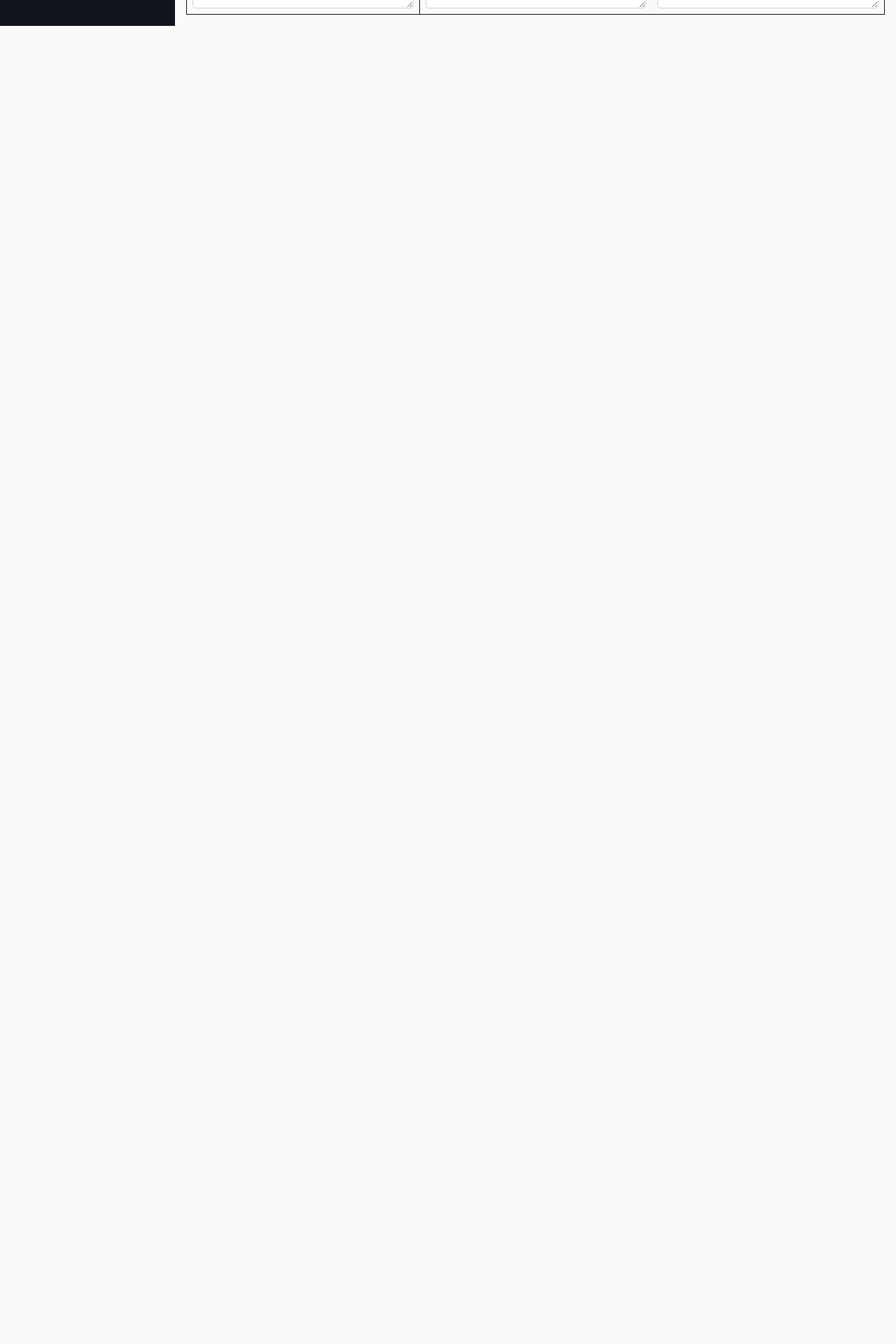
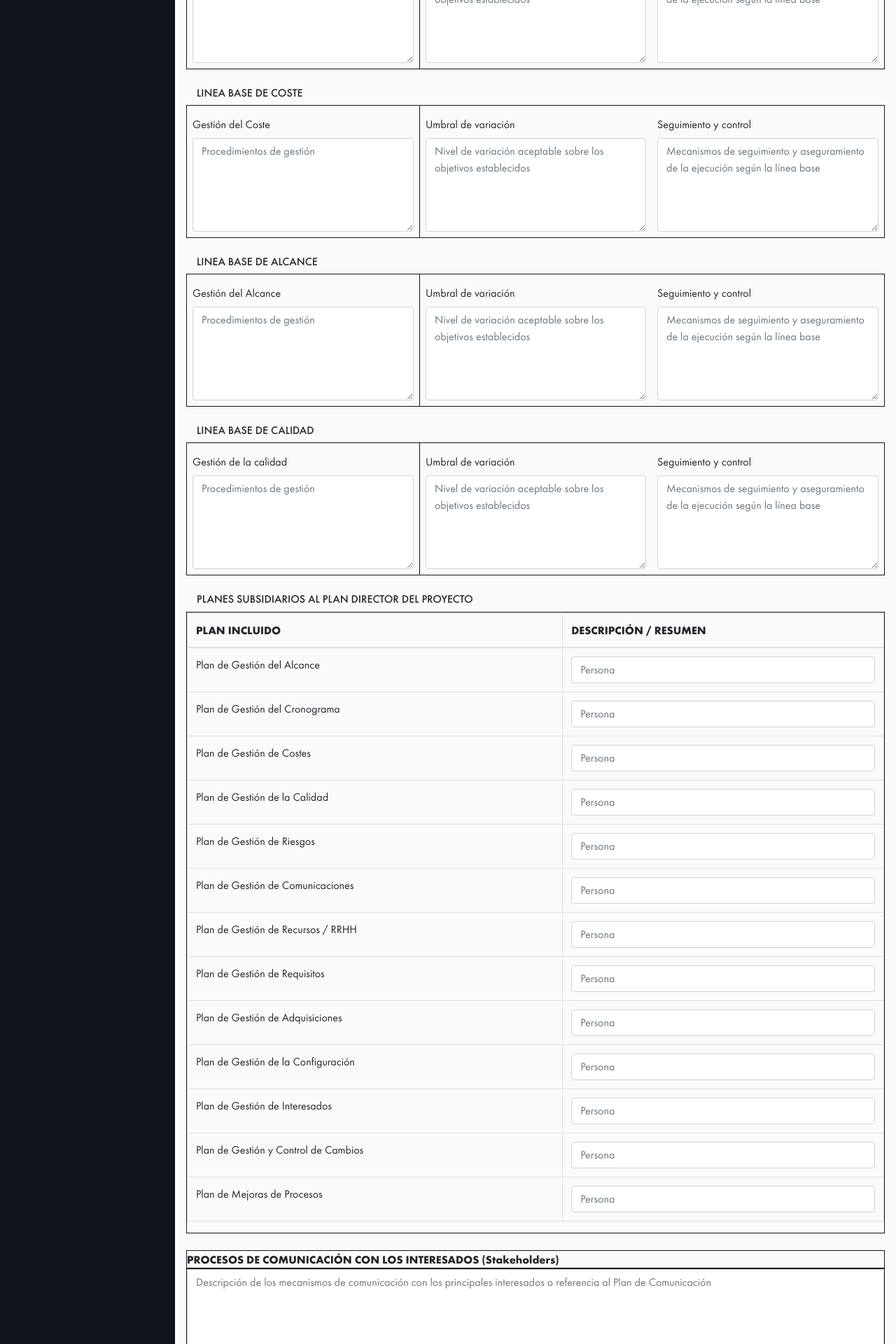
Before and after one commit to loremtz34/ISO21500, an Angular app: page /integracion/planificacion in a window 1280 px wide. Shown: the part 1200-3120 px from the top of the page at 70% size. Before the commit the page ends 1237 px from the top, so only its background shows below. Built offline with nearby package versions, Linux system fonts and the light colour scheme.

Commit message:
Formulario planificación

```diff
--- a/src/app/integracion/planificacion-proyecto/planificacion-proyecto.component.html
+++ b/src/app/integracion/planificacion-proyecto/planificacion-proyecto.component.html
@@ -125,28 +125,205 @@
         </tbody>
       </table>
     </div>
+    <br>
     <h6>LINEA BASE DE TIEMPO / CRONOGRAMA</h6>
     <div class="row">
       <div class="col-sm-4">
         <label for="personaResponsable" class="col-form-label">Gestión de Cronograma</label>
+        <textarea name="" id="" rows="5" class="form-control" placeholder="Procedimientos de gestión"></textarea>
       </div>
       <div class="col-sm-4">
         <label for="personaResponsable" class="col-form-label">Umbral de variación</label>
+        <textarea name="" id="" rows="5" class="form-control" placeholder="Nivel de variación aceptable sobre los objetivos establecidos"></textarea>
       </div>
       <div class="col-sm-4">
         <label for="personaResponsable" class="col-form-label">Seguimiento y control</label>
+        <textarea name="" id="" rows="5" class="form-control" placeholder="Mecanismos de seguimiento y aseguramiento de la ejecución según la línea base"></textarea>
       </div>
     </div>
+    <br>
+    <h6>LINEA BASE DE COSTE</h6>
     <div class="row">
       <div class="col-sm-4">
-        <textarea name="" id="" rows="2" class="form-control" placeholder="Procedimientos de gestión"></textarea>
+        <label for="personaResponsable" class="col-form-label">Gestión del Coste</label>
+        <textarea name="" id="" rows="5" class="form-control" placeholder="Procedimientos de gestión"></textarea>
       </div>
       <div class="col-sm-4">
-          <textarea name="" id="" rows="2" class="form-control" placeholder="Procedimientos de gestión"></textarea>
+        <label for="personaResponsable" class="col-form-label">Umbral de variación</label>
+        <textarea name="" id="" rows="5" class="form-control" placeholder="Nivel de variación aceptable sobre los objetivos establecidos"></textarea>
       </div>
       <div class="col-sm-4">
-            <textarea name="" id="" rows="2" class="form-control" placeholder="Procedimientos de gestión"></textarea>
+        <label for="personaResponsable" class="col-form-label">Seguimiento y control</label>
+        <textarea name="" id="" rows="5" class="form-control" placeholder="Mecanismos de seguimiento y aseguramiento de la ejecución según la línea base"></textarea>
       </div>
+    </div>
+    <br>
+    <h6>LINEA BASE DE ALCANCE</h6>
+    <div class="row">
+      <div class="col-sm-4">
+        <label for="personaResponsable" class="col-form-label">Gestión del Alcance</label>
+        <textarea name="" id="" rows="5" class="form-control" placeholder="Procedimientos de gestión"></textarea>
+      </div>
+      <div class="col-sm-4">
+        <label for="personaResponsable" class="col-form-label">Umbral de variación</label>
+        <textarea name="" id="" rows="5" class="form-control" placeholder="Nivel de variación aceptable sobre los objetivos establecidos"></textarea>
+      </div>
+      <div class="col-sm-4">
+        <label for="personaResponsable" class="col-form-label">Seguimiento y control</label>
+        <textarea name="" id="" rows="5" class="form-control" placeholder="Mecanismos de seguimiento y aseguramiento de la ejecución según la línea base"></textarea>
+      </div>
+    </div>
+    <br>
+    <h6>LINEA BASE DE CALIDAD</h6>
+    <div class="row">
+      <div class="col-sm-4">
+        <label for="personaResponsable" class="col-form-label">Gestión de la calidad</label>
+        <textarea name="" id="" rows="5" class="form-control" placeholder="Procedimientos de gestión"></textarea>
+      </div>
+      <div class="col-sm-4">
+        <label for="personaResponsable" class="col-form-label">Umbral de variación</label>
+        <textarea name="" id="" rows="5" class="form-control" placeholder="Nivel de variación aceptable sobre los objetivos establecidos"></textarea>
+      </div>
+      <div class="col-sm-4">
+        <label for="personaResponsable" class="col-form-label">Seguimiento y control</label>
+        <textarea name="" id="" rows="5" class="form-control" placeholder="Mecanismos de seguimiento y aseguramiento de la ejecución según la línea base"></textarea>
+      </div>
+    </div>
+    <br>
+    <h6>PLANES SUBSIDIARIOS AL PLAN DIRECTOR DEL PROYECTO</h6>
+    <div class="row">
+      <table class="table table-bordered">
+        <thead>
+          <tr>
+            <th>
+              <b>PLAN INCLUIDO</b>
+            </th>
+            <th>
+              <b>DESCRIPCIÓN / RESUMEN</b>
+            </th>
+          </tr>
+        </thead>
+        <tbody>
+          <tr>
+            <td>Plan de Gestión del Alcance</td>
+            <td><input type="text" class="form-control" id="personaResponsable" placeholder="Persona"></td>
+          </tr>
+          <tr>
+            <td>Plan de Gestión del Cronograma</td>
+            <td><input type="text" class="form-control" id="personaResponsable" placeholder="Persona"></td>
+          </tr>
+          <tr>
+            <td>Plan de Gestión de Costes</td>
+            <td><input type="text" class="form-control" id="personaResponsable" placeholder="Persona"></td>
+          </tr>
+          <tr>
+            <td>Plan de Gestión de la Calidad</td>
+            <td><input type="text" class="form-control" id="personaResponsable" placeholder="Persona"></td>
+          </tr>
+          <tr>
+            <td>Plan de Gestión de Riesgos</td>
+            <td><input type="text" class="form-control" id="personaResponsable" placeholder="Persona"></td>
+          </tr>
+          <tr>
+            <td>Plan de Gestión de Comunicaciones</td>
+            <td><input type="text" class="form-control" id="personaResponsable" placeholder="Persona"></td>
+          </tr>
+          <tr>
+            <td>Plan de Gestión de Recursos / RRHH</td>
+            <td><input type="text" class="form-control" id="personaResponsable" placeholder="Persona"></td>
+          </tr>
+          <tr>
+            <td>Plan de Gestión de Requisitos</td>
+            <td><input type="text" class="form-control" id="personaResponsable" placeholder="Persona"></td>
+          </tr>
+          <tr>
+            <td>Plan de Gestión de Adquisiciones</td>
+            <td><input type="text" class="form-control" id="personaResponsable" placeholder="Persona"></td>
+          </tr>
+          <tr>
+            <td>Plan de Gestión de la Configuración</td>
+            <td><input type="text" class="form-control" id="personaResponsable" placeholder="Persona"></td>
+          </tr>
+          <tr>
+            <td>Plan de Gestión de Interesados</td>
+            <td><input type="text" class="form-control" id="personaResponsable" placeholder="Persona"></td>
+          </tr>
+          <tr>
+            <td>Plan de Gestión y Control de Cambios</td>
+            <td><input type="text" class="form-control" id="personaResponsable" placeholder="Persona"></td>
+          </tr>
+          <tr>
+            <td>Plan de Mejoras de Procesos</td>
+            <td><input type="text" class="form-control" id="personaResponsable" placeholder="Persona"></td>
+          </tr>
+        </tbody>
+      </table>
+    </div>
+    <br>
+    <div class="row">
+      <b>PROCESOS DE COMUNICACIÓN CON LOS INTERESADOS (Stakeholders)</b>
+    </div>
+    <div class="row">
+      <textarea name="" id="" rows="5" class="form-control" placeholder="Descripción de los mecanismos de comunicación con los principales interesados o referencia al Plan de Comunicación"></textarea>
+    </div>
+    <br>
+    <div class="row">
+      <b>MEDIDAS DE ADAPTACIÓN NECESARIAS EN LOS PROCESOS</b>
+    </div>
+    <div class="row">
+      <textarea name="" id="" rows="5" class="form-control" placeholder="Descripción de aquellas decisiones llevadas a cabo por el director o el equipo de gestión del proyecto encaminadas a seleccionar, modificar o adaptar algunos de los procesos a desarrollar, incluyendo explicación de las herramientas a utilizar, dependencias, interacciones, y las principales entradas y salidas, en concordancia con lo reflejado en la pag. 1"></textarea>
+    </div>
+    <br>
+    <div class="row">
+      <b>ASPECTOS CLAVES Y DECISIONES PENDIENTES</b>
+    </div>
+    <div class="row">
+      <textarea name="" id="" rows="5" class="form-control" placeholder="Si existen o son decisiones que no pueden tomarse en el momento de realizar el plan director del proyecto"></textarea>
+    </div>
+    <br>
+    <div class="row">
+      <b>PROCESO DE REVISIÓN DEL PLAN DIRECTOR DEL PROYECTO</b>
+    </div>
+    <div class="row">
+      <textarea name="" id="" rows="5" class="form-control" placeholder=""></textarea>
+    </div>
+    <br>
+    <h6>DOCUMENTOS Y LÍNEAS BASE ADJUNTAS A ESTE PLAN DIRECTOR</h6>
+    <div class="row">
+      <table class="table table-bordered">
+        <thead>
+          <tr>
+            <th>
+              <b>DOCUMENTO</b>
+            </th>
+            <th>
+              <b>DESCRIPCIÓN / RESUMEN</b>
+            </th>
+          </tr>
+        </thead>
+        <tbody>
+          <tr>
+            <td><input type="text" class="form-control" id=""></td>
+            <td><input type="text" class="form-control" id=""></td>
+          </tr>
+          <tr>
+            <td><input type="text" class="form-control" id=""></td>
+            <td><input type="text" class="form-control" id=""></td>
+          </tr>
+          <tr>
+            <td><input type="text" class="form-control" id=""></td>
+            <td><input type="text" class="form-control" id=""></td>
+          </tr>
+          <tr>
+            <td><input type="text" class="form-control" id=""></td>
+            <td><input type="text" class="form-control" id=""></td>
+          </tr>
+          <tr>
+            <td><input type="text" class="form-control" id=""></td>
+            <td><input type="text" class="form-control" id=""></td>
+          </tr>
+        </tbody>
+      </table>
     </div>
   </form>
 </div>
```
Lines whose indentation alone changed are shown as unchanged.
